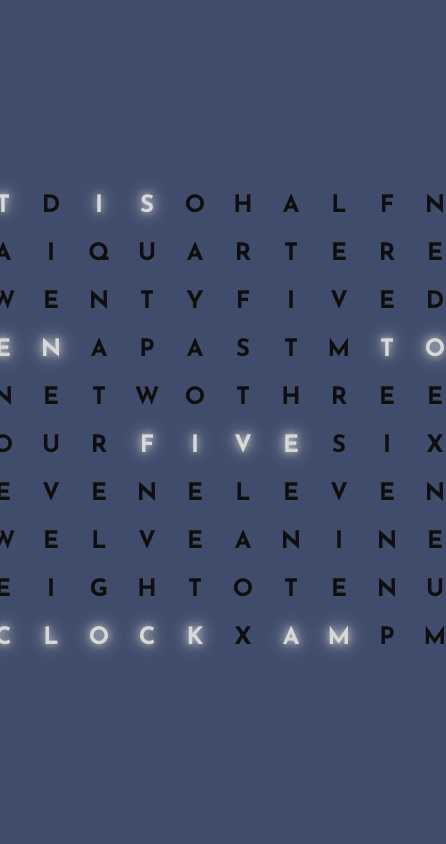
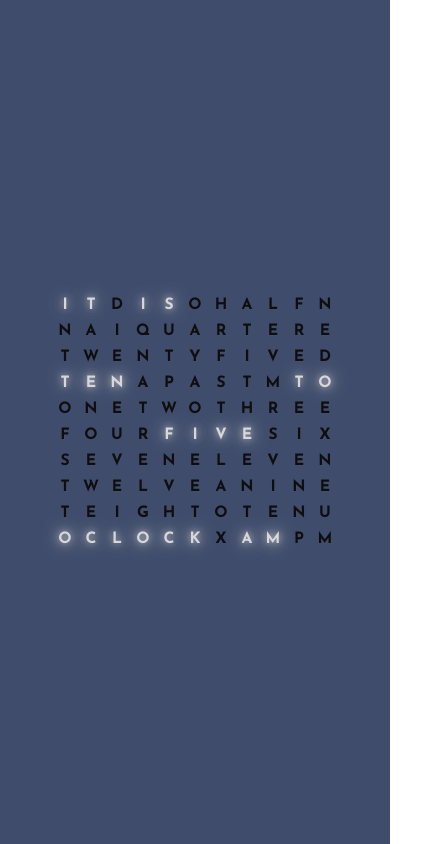
Before and after one commit to ddamato/qlocktwo, a website: page index.html in a window 390 px wide. Shown: the whole page, 446 px wide, since content can reach past the window. Drawn offline with Linux system fonts and the light colour scheme.

Commit message:
Responsive

```diff
--- a/script.js
+++ b/script.js
@@ -8,6 +8,12 @@ const CLOCK = {
   PM: [108, 109],
 }
 
+const DIRECTION = {
+  ZERO: [],
+  PAST: [37, 38, 39, 40],
+  TO: [42, 43],
+}
+
 const MINUTES = {
   FIVE: [28, 29, 30, 31],
   TEN: [33, 34, 35],
@@ -15,12 +21,6 @@ const MINUTES = {
   TWENTY: [22, 23, 24, 25, 26, 27],
   TWENTYFIVE: [22, 23, 24, 25, 26, 27, 28, 29, 30, 31],
   HALF: [6, 7, 8, 9],
-}
-
-const DIRECTION = {
-  ZERO: [],
-  PAST: [37, 38, 39, 40],
-  TO: [42, 43],
 }
 
 const HOURS = {
@@ -92,11 +92,11 @@ function convertTime([ hours, minutes, seconds, ampm ]) {
     direction = 'ZERO';
   }
 
-  const humanHour = [null, 'ONE', 'TWO', 'THREE', 'FOUR', 'FIVE', 'SIX', 'SEVEN', 'EIGHT', 'NINE', 'TEN', 'ELEVEN', 'TWELVE'][hour];
-  const humanMinute = [null, 'FIVE', 'TEN', 'A_QUARTER', 'TWENTY', 'TWENTYFIVE', 'HALF'][minute5 / 5];
+  const humanHour = ['ONE', 'TWO', 'THREE', 'FOUR', 'FIVE', 'SIX', 'SEVEN', 'EIGHT', 'NINE', 'TEN', 'ELEVEN', 'TWELVE'][hour - 1];
+  const humanMinute = ['FIVE', 'TEN', 'A_QUARTER', 'TWENTY', 'TWENTYFIVE', 'HALF'][(minute5 / 5) - 1];
   const [firstDigit, secondDigit] = seconds.split('').map(Number);
   return {
-    human: [].concat(CLOCK['IT'], CLOCK['IS'], MINUTES[humanMinute], DIRECTION[direction], HOURS[humanHour], CLOCK['O_CLOCK'], CLOCK[ampm]),
+    human: [].concat(CLOCK.IT, CLOCK.IS, MINUTES[humanMinute], DIRECTION[direction], HOURS[humanHour], CLOCK.O_CLOCK, CLOCK[ampm]),
     seconds: [].concat(FIRST_DIGIT[firstDigit], SECOND_DIGIT[secondDigit]),
   }
 }
--- a/styles.css
+++ b/styles.css
@@ -17,15 +17,14 @@ filter: progid:DXImageTransform.Microsoft.gradient( startColorstr='#3f4c6b', end
 
 #grid {
   --color: 13, 13, 13;
-  --size: 1.5rem;
-  --spacing: 2;
+  --size: 4vmin;
   list-style: none;
   margin: 0;
   padding: 0;
   display: grid;
   font-size: var(--size);
-  grid-template-columns: repeat(11, calc(var(--size) * var(--spacing)));
-  grid-template-rows: repeat(10, calc(var(--size) * var(--spacing)));
+  grid-template-columns: repeat(11, calc(100vmin/15));
+  grid-template-rows: repeat(10, calc(100vmin/15));
   place-items: center;
   place-content: center;
   min-height: 100vh;
```
